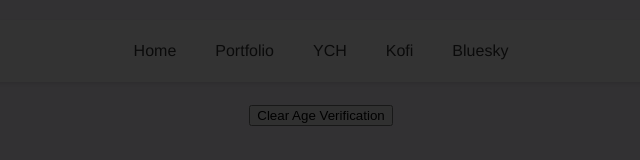
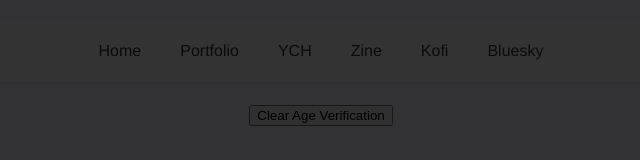
Before and after one commit to WildStrokes/wildstrokes.art, a plain HTML site: page ych/editor.html in a window 1280 px wide. Shown: the top 160 px of the page, without its empty margins (319-959 px from the left). Drawn offline with Linux system fonts and the light colour scheme.

Commit message:
feat: add zine to navigation

```diff
--- a/ych/editor.html
+++ b/ych/editor.html
@@ -25,6 +25,7 @@
     <a href="/">Home</a>
     <a href="/portfolio">Portfolio</a>
     <a href="/ych">YCH</a>
+    <a href="/zine">Zine</a>
     <a href="https://ko-fi.com/wildstrokes" target="_blank">Kofi</a>
     <a href="https://bsky.app/profile/wildstrokes.art" target="_blank">Bluesky</a>
   </nav>
```
Also changed, not shown: nav.html (+1 -0 lines).
